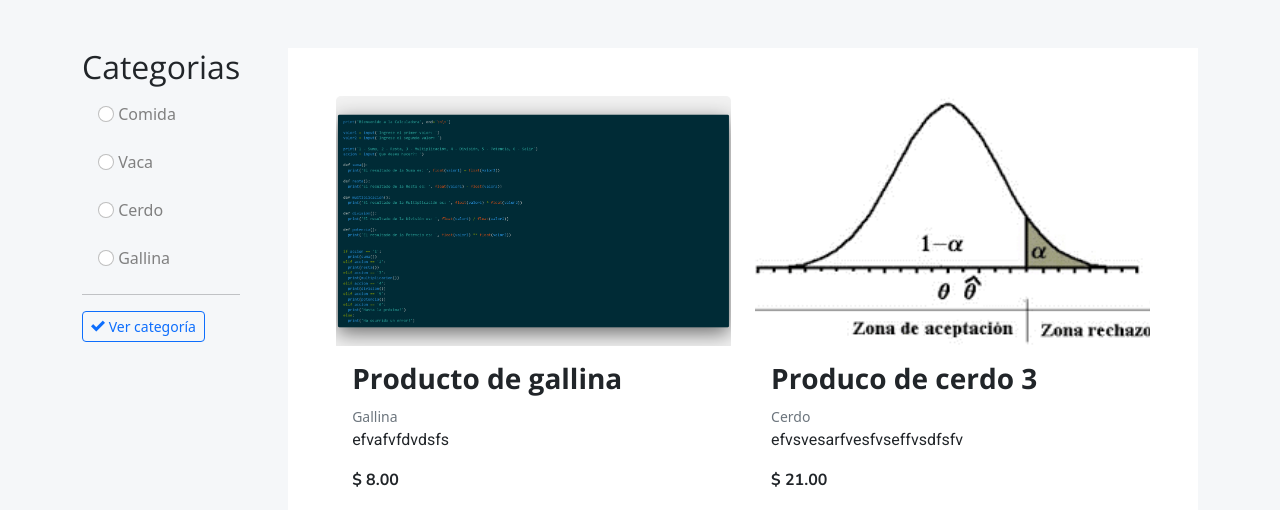
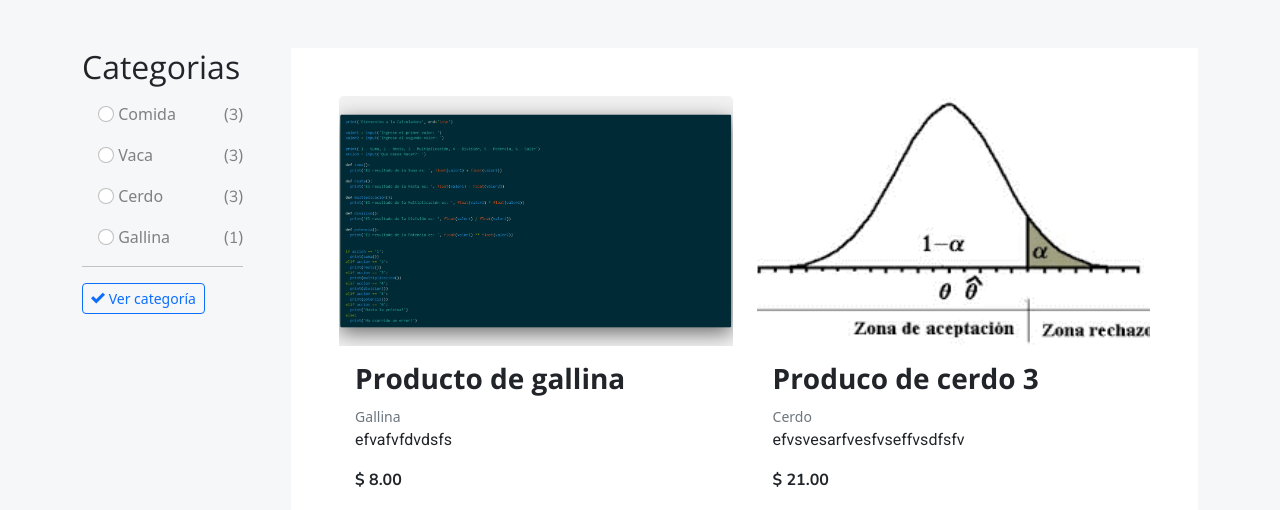
Before and after one commit to junior-r/Agro_Tienda, a Django app: page /productos/ in a window 1280 px wide. Shown: the part 110-620 px from the top of the page. Run offline with Django 4.2, Linux system fonts and the light colour scheme; data comes from the database, SQL or seed files in the repository; both versions use the stored data as it was after the commit; some libraries are stand-ins or nearby versions; some web fonts are replaced.

Commit message:
Nueva función para guardar las imagenes de productos y categorias automaticamente

```diff
--- a/Productos/models.py
+++ b/Productos/models.py
@@ -1,21 +1,33 @@
 from django.core.exceptions import ValidationError
 from django.db import models
+
+
+def save_image_product(instance, filename):
+    return 'productos/{}/{}'.format(instance.id, filename)
+
+
+def save_image_category(instance, filename):
+    return 'categorias/{}/{}'.format(instance.id, filename)
 
 
 class Categoria(models.Model):
     nombre = models.CharField(max_length=50)
     descripcion = models.TextField()
-    imagen = models.ImageField(upload_to='categorias', blank=True)
+    imagen = models.ImageField(upload_to=save_image_category, blank=True)
+    number_prd = models.IntegerField(default=0)
 
     def __str__(self):
         return self.nombre
+
+    def get_number_prd(self):
+        return self.producto_set.count()
 
 
 class Producto(models.Model):
     nombre = models.CharField(max_length=50)
     descripcion = models.TextField()
     precio = models.DecimalField(max_digits=10, decimal_places=2)
-    imagen = models.ImageField(upload_to='productos/', blank=True)
+    imagen = models.ImageField(upload_to=save_image_product, blank=True)
     cantidad = models.IntegerField(default=0)
     created_at = models.DateTimeField(auto_now_add=True)
     categoria = models.ForeignKey(Categoria, on_delete=models.SET_NULL, null=True, blank=True)
--- a/Productos/static/productos/css/productos.css
+++ b/Productos/static/productos/css/productos.css
@@ -4,14 +4,16 @@
     gap: 3rem;
 }
 
-.content .sidebar .categories form .field label {
+.content .sidebar .categories form .content,
+.content .sidebar .categories form .content {
     color: #808080;
     border-bottom: none;
     margin-bottom: 0.5rem;
 
 }
 
-.content .sidebar .categories form .field label:hover {
+.content .sidebar .categories form .content:hover,
+.content .sidebar .categories form .content:hover {
     color: #1b1b1b;
     border-bottom: 1px solid #1b1b1b;
 }
--- a/Productos/templates/productos/productos.html
+++ b/Productos/templates/productos/productos.html
@@ -19,7 +19,8 @@
 
                     <form action="" method="get">
                         {% for category in categories %}
-                            <div class="field mb-3 ps-3">
+                            <div class="content mb-3 ps-3 d-flex justify-content-between">
+                                <div class="field">
                                     {% if category_request %}
                                         {% if category_request == category.id %}
                                             <input type="radio" class="form-check-input" id="{{ category.id }}" name="category" value="{{ category.id }}" checked>
@@ -29,7 +30,13 @@
                                     {% else %}
                                         <input type="radio" class="form-check-input" value="{{ category.id }}" id="{{ category.id }}" name="category">
                                     {% endif %}
-                                <label for="{{ category.id }}">{{ category.nombre | capfirst }}</label> <br>
+                                    <label for="{{ category.id }}">
+                                        <span class="name">{{ category.nombre | capfirst }}</span>
+                                    </label> <br>
+                                </div>
+                                <div class="number_of_prd_by_category">
+                                    (<span class="number">{{ category.get_number_prd }}</span>)
+                                </div>
                             </div>
                         {% endfor %}
                         <hr>
```
Also changed, not shown: Productos/migrations/0004_alter_producto_imagen.py (added), Productos/migrations/0005_categoria_number_prd_alter_categoria_imagen_and_more.py (added), db.sqlite3, media/productos/10/Calculadora_en_python.png (added). Lines whose indentation alone changed are shown as unchanged.
